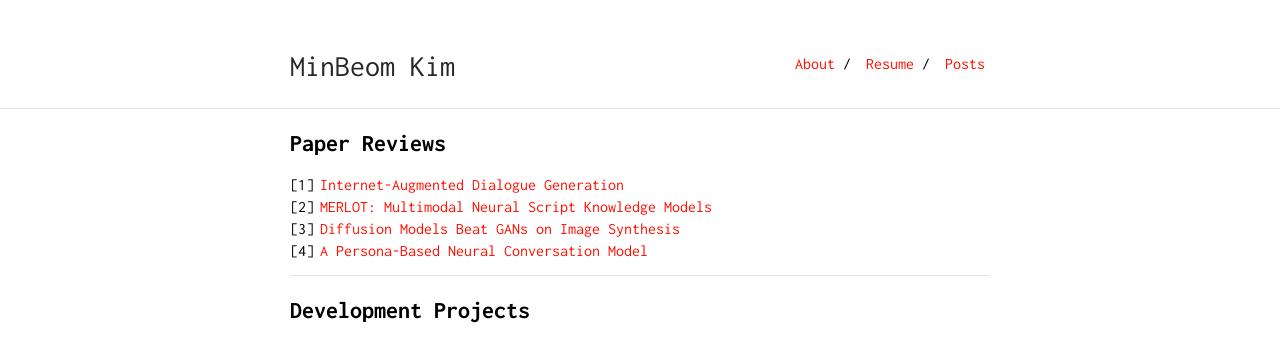
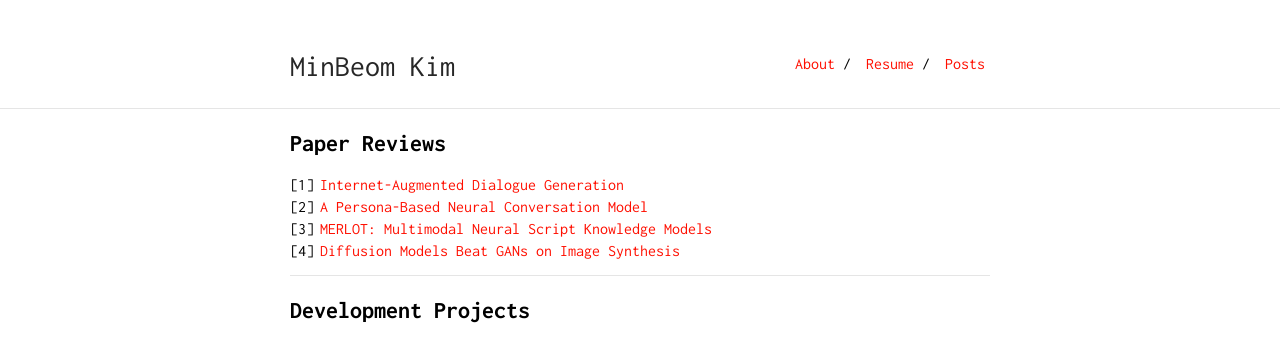
Before and after one commit to minbeomkim/minbeomkim.github.io, a Jekyll site: the page built from post.md, in a window 1280 px wide. Shown: the top 362 px of the page. Built offline with Jekyll 4.4.1, drawn with Linux system fonts in a browser that asks for light colours; our own code applies the rules of GitHub Pages for plain Markdown files; part of the change alters nothing that is shown.

```diff
--- a/post.md
+++ b/post.md
@@ -6,9 +6,9 @@ is_contact: true
 ## Paper Reviews
 
 1. [Internet-Augmented Dialogue Generation](https://minbeomkim.github.io/post-Internet-Augmented_Dialogue_Generation)
-2. [MERLOT: Multimodal Neural Script Knowledge Models]()
-3. [Diffusion Models Beat GANs on Image Synthesis]()
-4. [A Persona-Based Neural Conversation Model]()
+2. [A Persona-Based Neural Conversation Model](https://minbeomkim.github.io/post-A-Persona-Based-Neural-Conversation-Model)
+3. [MERLOT: Multimodal Neural Script Knowledge Models]()
+4. [Diffusion Models Beat GANs on Image Synthesis]()
 
 
 ---
```
